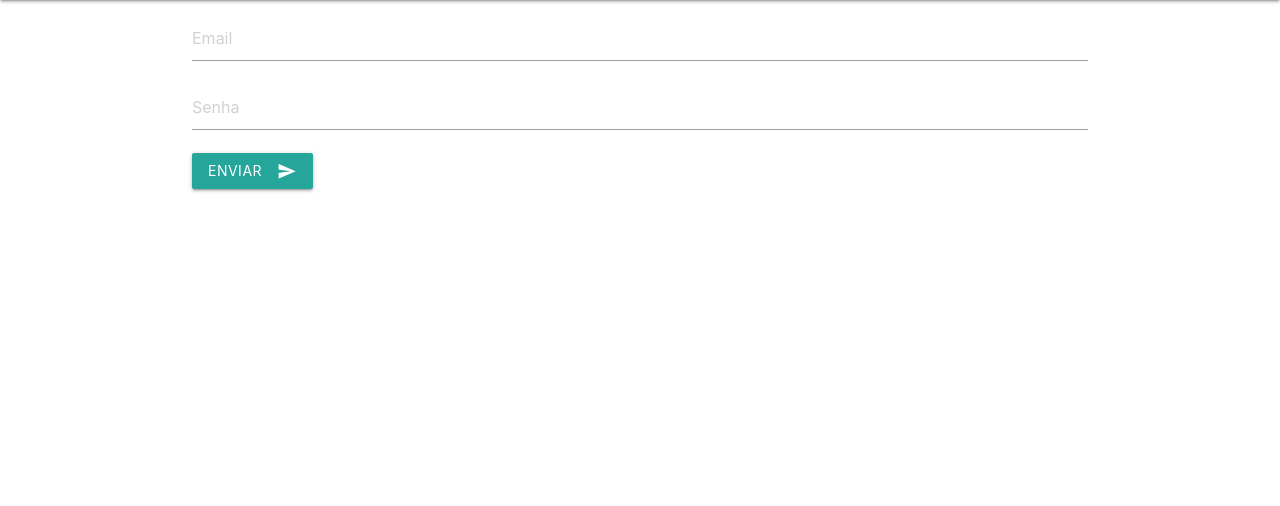
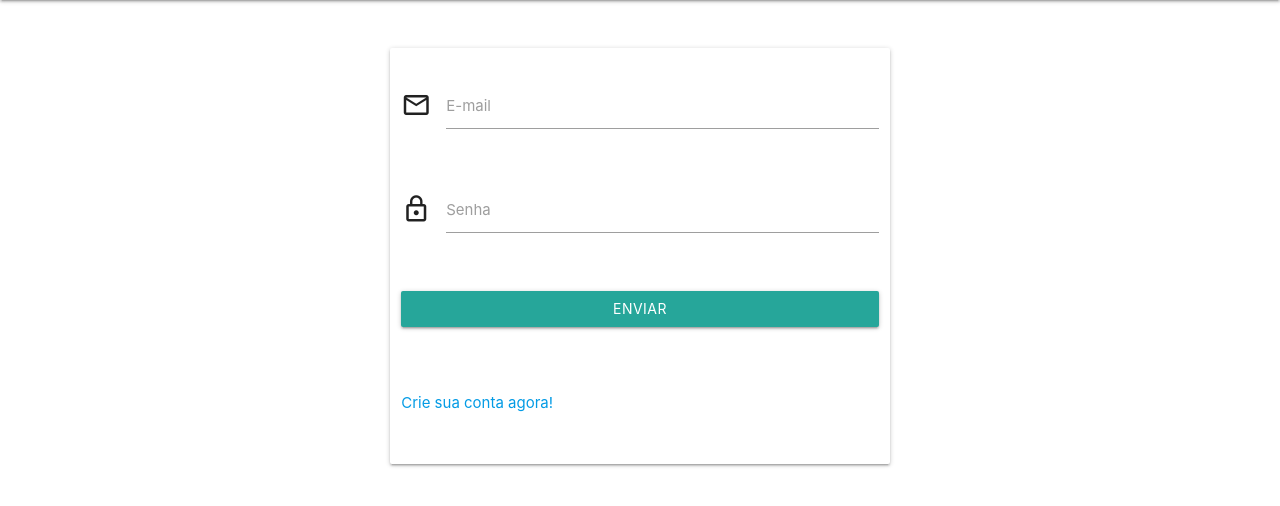
Before and after one commit to guilhermefaleiros/projeto-moe, a CodeIgniter app: page /database/users/login in a window 1280 px wide. Shown: the part 64-570 px from the top of the page. Run offline with CodeIgniter, Linux system fonts and the light colour scheme.

Commit message:
ajustando tela de login

```diff
--- a/application/controllers/Users.php
+++ b/application/controllers/Users.php
@@ -19,7 +19,9 @@
         $this->form_validation->set_rules('password', 'Senha', 'required');
 
         if ($this->form_validation->run() === FALSE) {
-            $this->load->view('pages/login');
+            $errors = array('msgs' => validation_errors());
+            $this->load->view('pages/login', $errors);
+            return;
         } else {
             $user = $this->users_model->getByEmailAndPassword();
             if ($user) {
--- a/application/views/pages/login.php
+++ b/application/views/pages/login.php
@@ -13,6 +13,7 @@
 
     <link href="<?=base_url('assets/css/register.css')?>" rel="stylesheet" type="text/css" />
     <script type="text/javascript" src="<?=base_url('assets/js/register.js')?>" ></script>
+    <script type="text/javascript" src="<?=base_url('assets/css/login.css')?>" ></script>
 </head>
 <body>
     <nav>
@@ -20,18 +21,39 @@
         <a style="margin-left: 30px;" href="#" class="brand-logo">Mural de Oportunidades de Estágio</a>
         </div>
     </nav>
-    <div class="container">
+    <div id="login-page" class="row">
         <?php echo isset($msgs) ? $msgs : ''; ?>
-        <form class="form-user" method="post" action="/users/login">
-            <div class="input-field col s6">
-                <input placeholder="Email" name="email" id="email" type="email" class="validate">
-            </div>
-            <div class="input-field col s6">
-                <input placeholder="Senha" name="password" id="password" type="password" class="validate">
-            </div>
-            <button class="btn waves-effect waves-light removable" type="submit" name="action">Enviar
-                <i class="material-icons right">send</i>
-            </button>
-        </form>
+        <div class="col s12 z-depth-6 card-panel">
+            <form class="login-form" method="post" action="/users/login">
+                <div class="row">
+                </div>
+                <div class="row">
+                    <div class="input-field col s12">
+                        <i class="material-icons prefix">mail_outline</i>
+                        <input class="validate" name="email" id="email" type="email">
+                        <label for="email" data-error="wrong" data-success="right">E-mail</label>
+                    </div>
+                </div>
+                <div class="row">
+                    <div class="input-field col s12">
+                        <i class="material-icons prefix">lock_outline</i>
+                        <input name="password" id="password" type="password">
+                        <label for="password">Senha</label>
+                    </div>
+                </div>
+                <div class="row">
+                    <div class="input-field col s12">
+                        <button style="width: 100%;" class="btn waves-effect waves-light removable" type="submit" name="action">Enviar
+                    </button>
+                    </div>
+
+                </div>
+                <div class="row">
+                    <div class="input-field col s6 m6 l6">
+                        <p class="margin medium-small"><a href="register">Crie sua conta agora!</a></p>
+                    </div>
+                </div>
+            </form>
+        </div>
     </div>
 </body>
--- a/application/views/pages/register.php
+++ b/application/views/pages/register.php
@@ -21,8 +21,9 @@
         </div>
     </nav>
     <div class="container">
-        <?php echo isset($msgs) ? $msgs : ''; ?>
+
         <form class="form-user" method="post" action="/users/new">
+            <?php echo isset($msgs) ? $msgs : ''; ?>
             <div class="input-field col s6">
                 <input placeholder="Email" name="email" id="email" type="email" class="validate">
             </div>
--- /dev/null
+++ b/assets/css/login.css
@@ -0,0 +1,3 @@
+#login-page {
+	background-color: #4ecdc4;
+}
--- a/assets/css/register.css
+++ b/assets/css/register.css
@@ -0,0 +1,8 @@
+#login-page {
+	width: 500px;
+	margin-top: 40px;
+}
+
+/* body {
+	background-color: #2bbbad;
+} */
--- a/assets/js/register.js
+++ b/assets/js/register.js
@@ -31,7 +31,7 @@
     <div class="input-field col s6 removable">
       <input placeholder="Minicurrículo" name="minicurriculum" id="minicurriculum" type="text" class="validate">
     </div>
-    <button class="btn waves-effect waves-light removable" type="submit" name="action">Enviar
+    <button class="btn waves-effect waves-light removable" type="submit" name="action">Cadastrar
       <i class="material-icons right">send</i>
     </button>
     `
```
